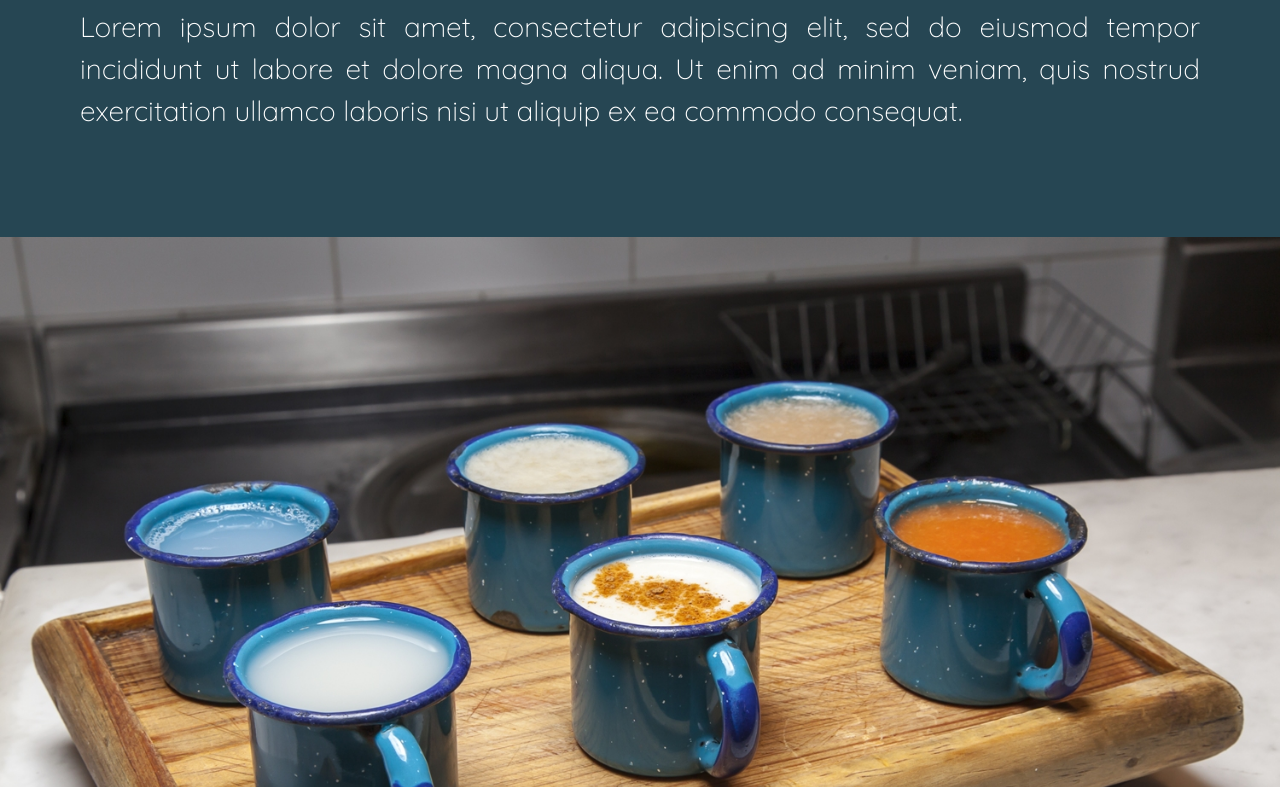
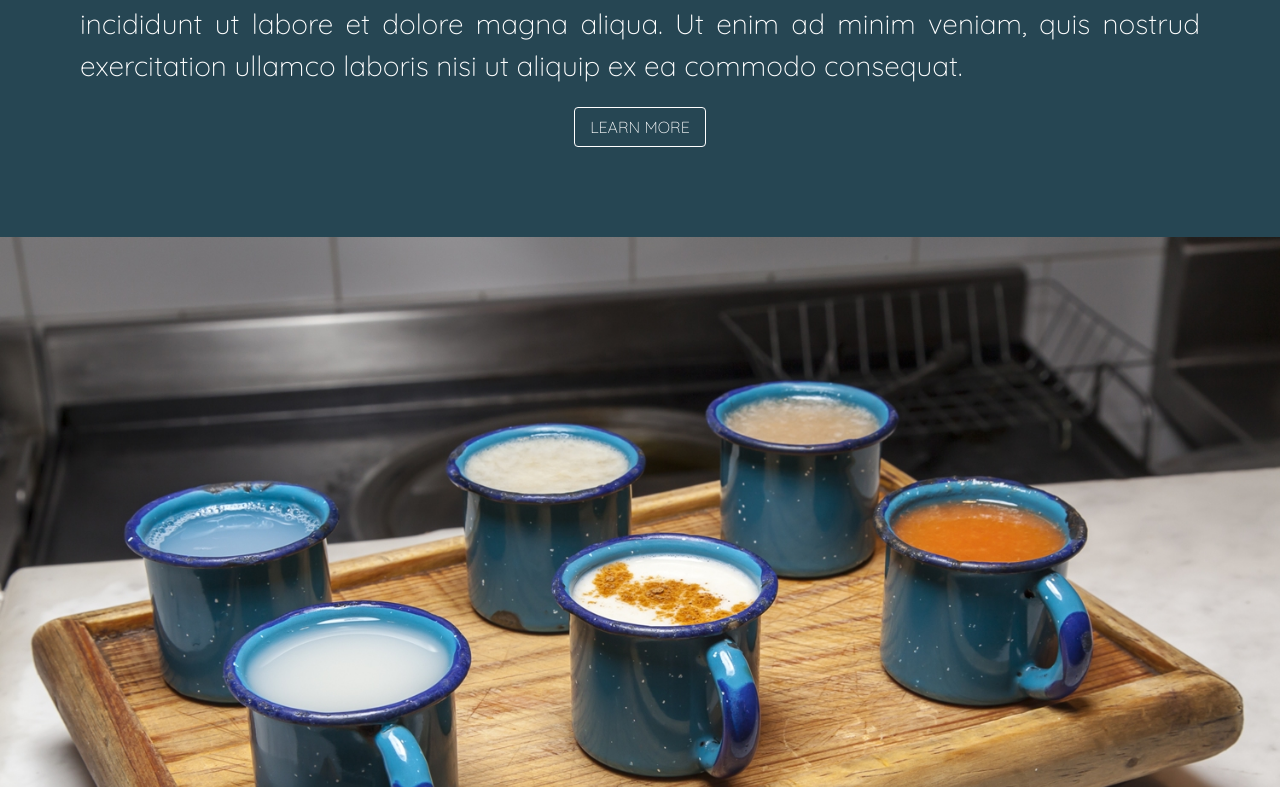
Before and after one commit to monteroch/lapulqueria, a React (Create React App) app: page / in a window 1280 px wide. Shown: the part 2693-3480 px from the top of the page. Built offline with nearby package versions, Linux system fonts and the light colour scheme.

Commit message:
Add learn more button to section component

```diff
--- a/src/components/section/section.component.js
+++ b/src/components/section/section.component.js
@@ -2,6 +2,7 @@ import React from 'react';
 import Grid from '@material-ui/core/Grid';
 import Typography from '@material-ui/core/Typography';
 import { useTheme } from '@material-ui/core/styles';
+import Button from '@material-ui/core/Button';
 
 import useStyles from './section.styles';
 
@@ -29,6 +30,9 @@ export default function Section({backgroundColor, image, title, children, imgPos
                 <Typography className={classes.sectionText}>
                     {children}
                 </Typography>
+                <Button variant="outlined" className={classes.customButton} disableRipple>
+                    Learn More
+                </Button>
             </Grid>
         </Grid>
     )
--- a/src/components/section/section.styles.js
+++ b/src/components/section/section.styles.js
@@ -45,4 +45,11 @@ export default makeStyles((theme) => ({
             fontSize: "1.30em",
         }
     },
+    customButton: {
+        color: '#fff',
+        borderColor: '#fff',
+        "&:hover": {
+            backgroundColor: "rgba(255, 255, 255, 0.1)"
+        }
+    }
 }));
```
